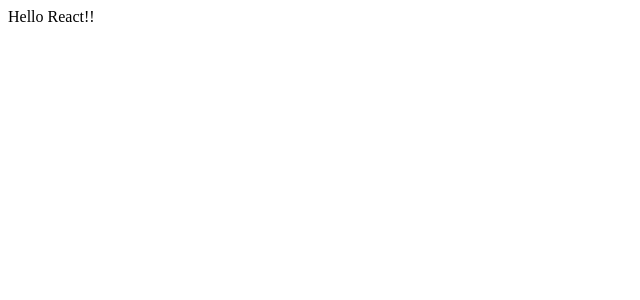
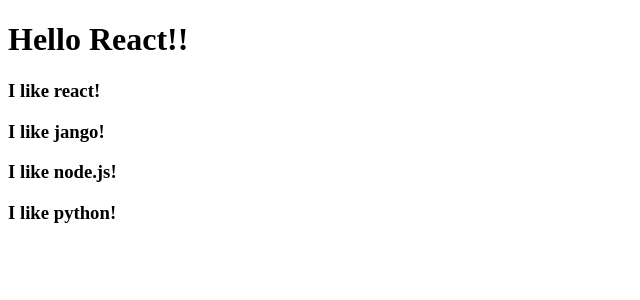
Before and after one commit to sangjuntechs/reactMovie, a React (Create React App) app: page / in a window 1280 px wide. Shown: the top 300 px of the page, without its empty margins (0-640 px from the left). Built offline with nearby package versions, Linux system fonts and the light colour scheme.

Commit message:
add component

```diff
--- a/src/App.js
+++ b/src/App.js
@@ -1,9 +1,16 @@
 import React from 'react';
 
+function Code({name}) {
+return <h3>I like {name}!</h3>
+}
 function App() {
   return (
     <div className="App">
-      Hello React!!
+      <h1>Hello React!!</h1>
+      <Code name = "react" />
+      <Code name = "jango" />
+      <Code name = "node.js" />
+      <Code name = "python" />
     </div>
   );
 }
```
Also changed, not shown: 1 other file (tests, documents, lock files or other folders).
